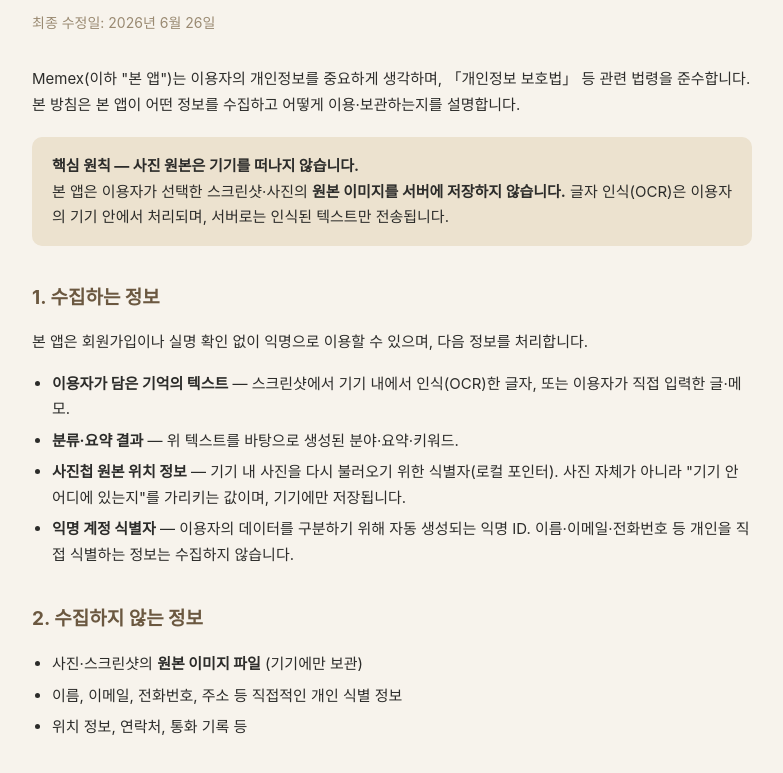
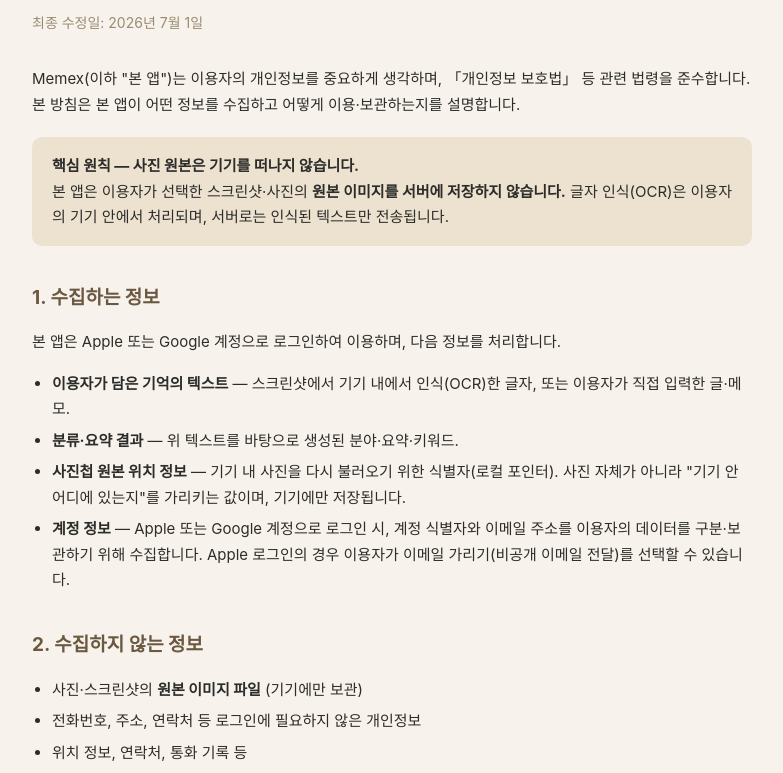
Before and after one commit to ektmf3210-stack/memex-privacy, a plain HTML site: page index.html in a window 1280 px wide. Shown: the part 105-878 px from the top of the page, without its empty margins (248-1031 px from the left). Drawn offline with Linux system fonts and the light colour scheme.

Commit message:
docs: 개인정보 처리방침 — Apple/Google 로그인 반영

```diff
--- a/index.html
+++ b/index.html
@@ -34,7 +34,7 @@
 <body>
 
 <h1>Memex 개인정보 처리방침</h1>
-<p class="updated">최종 수정일: 2026년 6월 26일</p>
+<p class="updated">최종 수정일: 2026년 7월 1일</p>
 
 <p>Memex(이하 "본 앱")는 이용자의 개인정보를 중요하게 생각하며, 「개인정보 보호법」 등 관련 법령을 준수합니다. 본 방침은 본 앱이 어떤 정보를 수집하고 어떻게 이용·보관하는지를 설명합니다.</p>
 
@@ -44,24 +44,25 @@
 </div>
 
 <h2>1. 수집하는 정보</h2>
-<p>본 앱은 회원가입이나 실명 확인 없이 익명으로 이용할 수 있으며, 다음 정보를 처리합니다.</p>
+<p>본 앱은 Apple 또는 Google 계정으로 로그인하여 이용하며, 다음 정보를 처리합니다.</p>
 <ul>
 <li><strong>이용자가 담은 기억의 텍스트</strong> — 스크린샷에서 기기 내에서 인식(OCR)한 글자, 또는 이용자가 직접 입력한 글·메모.</li>
 <li><strong>분류·요약 결과</strong> — 위 텍스트를 바탕으로 생성된 분야·요약·키워드.</li>
 <li><strong>사진첩 원본 위치 정보</strong> — 기기 내 사진을 다시 불러오기 위한 식별자(로컬 포인터). 사진 자체가 아니라 "기기 안 어디에 있는지"를 가리키는 값이며, 기기에만 저장됩니다.</li>
-<li><strong>익명 계정 식별자</strong> — 이용자의 데이터를 구분하기 위해 자동 생성되는 익명 ID. 이름·이메일·전화번호 등 개인을 직접 식별하는 정보는 수집하지 않습니다.</li>
+<li><strong>계정 정보</strong> — Apple 또는 Google 계정으로 로그인 시, 계정 식별자와 이메일 주소를 이용자의 데이터를 구분·보관하기 위해 수집합니다. Apple 로그인의 경우 이용자가 이메일 가리기(비공개 이메일 전달)를 선택할 수 있습니다.</li>
 </ul>
 
 <h2>2. 수집하지 않는 정보</h2>
 <ul>
 <li>사진·스크린샷의 <strong>원본 이미지 파일</strong> (기기에만 보관)</li>
-<li>이름, 이메일, 전화번호, 주소 등 직접적인 개인 식별 정보</li>
+<li>전화번호, 주소, 연락처 등 로그인에 필요하지 않은 개인정보</li>
 <li>위치 정보, 연락처, 통화 기록 등</li>
 </ul>
 
 <h2>3. 정보의 이용 목적</h2>
 <ul>
 <li>이용자가 담은 기억을 저장하고, 분야별로 분류·요약하여 다시 찾아볼 수 있도록 제공</li>
+<li>계정을 통한 데이터 보관 및 기기 간 이용 지원</li>
 <li>검색 기능 제공</li>
 <li>서비스 품질 유지 및 오류 개선</li>
 </ul>
@@ -71,6 +72,7 @@
 <ul>
 <li><strong>Supabase</strong> — 이용자가 담은 텍스트·분류 결과를 저장하는 데이터베이스 서비스.</li>
 <li><strong>Anthropic Claude API</strong> — 텍스트를 분야별로 분류하고 요약하기 위한 AI 처리. <strong>인식된 텍스트만 전송되며, 사진 원본은 전송되지 않습니다.</strong></li>
+<li><strong>Apple · Google</strong> — 로그인(인증) 처리. 이용자가 선택한 계정 제공자를 통해 인증하며, 각 제공자의 개인정보 처리방침이 적용됩니다.</li>
 </ul>
 <p>위 서비스는 각자의 개인정보 처리방침에 따라 정보를 처리합니다.</p>
 
```
